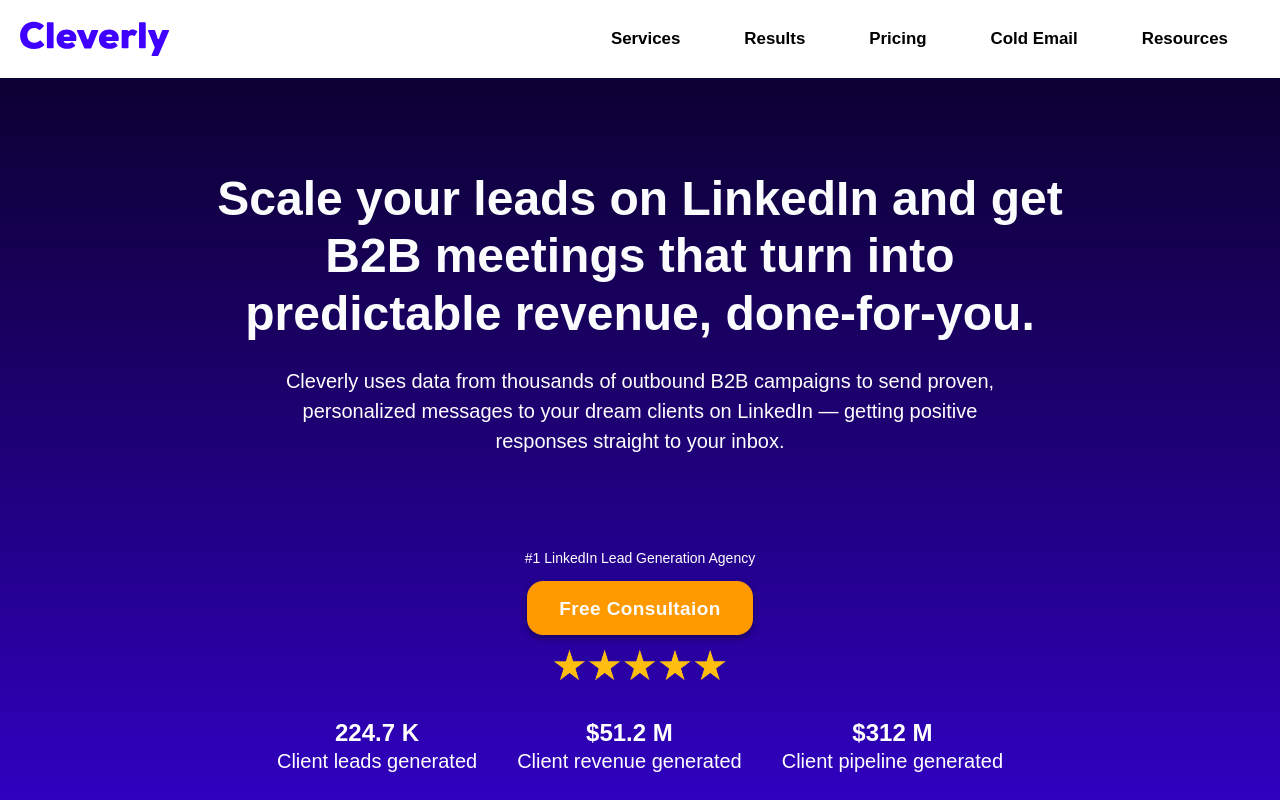
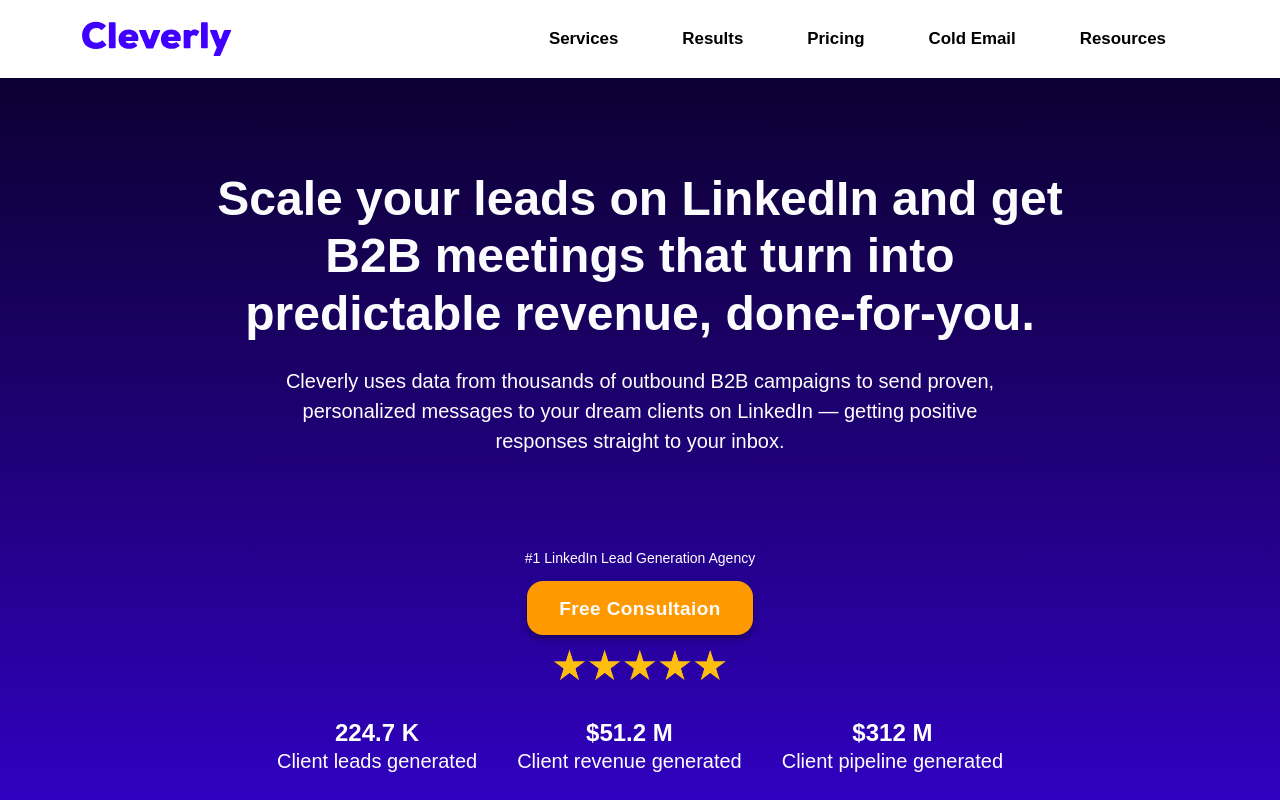
Before and after one commit to MuhammadShameel/Cleverly, a Next.js app: page / in a window 1280 px wide. Shown: the top 800 px of the page. Built offline with nearby package versions, Linux system fonts and the light colour scheme.

Commit message:
Remove unused theme variables in globals.css and adjust container styles for better layout; add LinkedInRevenue component to Home page

```diff
--- a/app/globals.css
+++ b/app/globals.css
@@ -45,13 +45,6 @@
     sans-serif;
   --electric-blue: #008afc;
   --primay--800: #1a0066;
-}
-
-@theme inline {
-  --color-background: var(--background);
-  --color-foreground: var(--foreground);
-  --font-sans: var(--font-geist-sans);
-  --font-mono: var(--font-geist-mono);
 }
 
 @media (prefers-color-scheme: dark) {
@@ -133,6 +126,14 @@
   }
 }
 
+.container {
+  width: 90% !important;
+  max-width: 1200px !important;
+  margin-left: auto !important;
+  margin-right: auto !important;
+  position: relative !important;
+}
+
 .btn {
   text-align: center;
   letter-spacing: 0.02em;
--- a/app/page.js
+++ b/app/page.js
@@ -2,12 +2,14 @@
 
 import HeroSection from "./components/HeroSection";
 import GenerateLeads from "./components/GenerateLeads";
+import LinkedInRevenue from "./components/LinkedInRevenue";
 
 export default function Home() {
   return (
     <>
       <HeroSection />
       <GenerateLeads />
+      <LinkedInRevenue />
     </>
   );
 }
```
